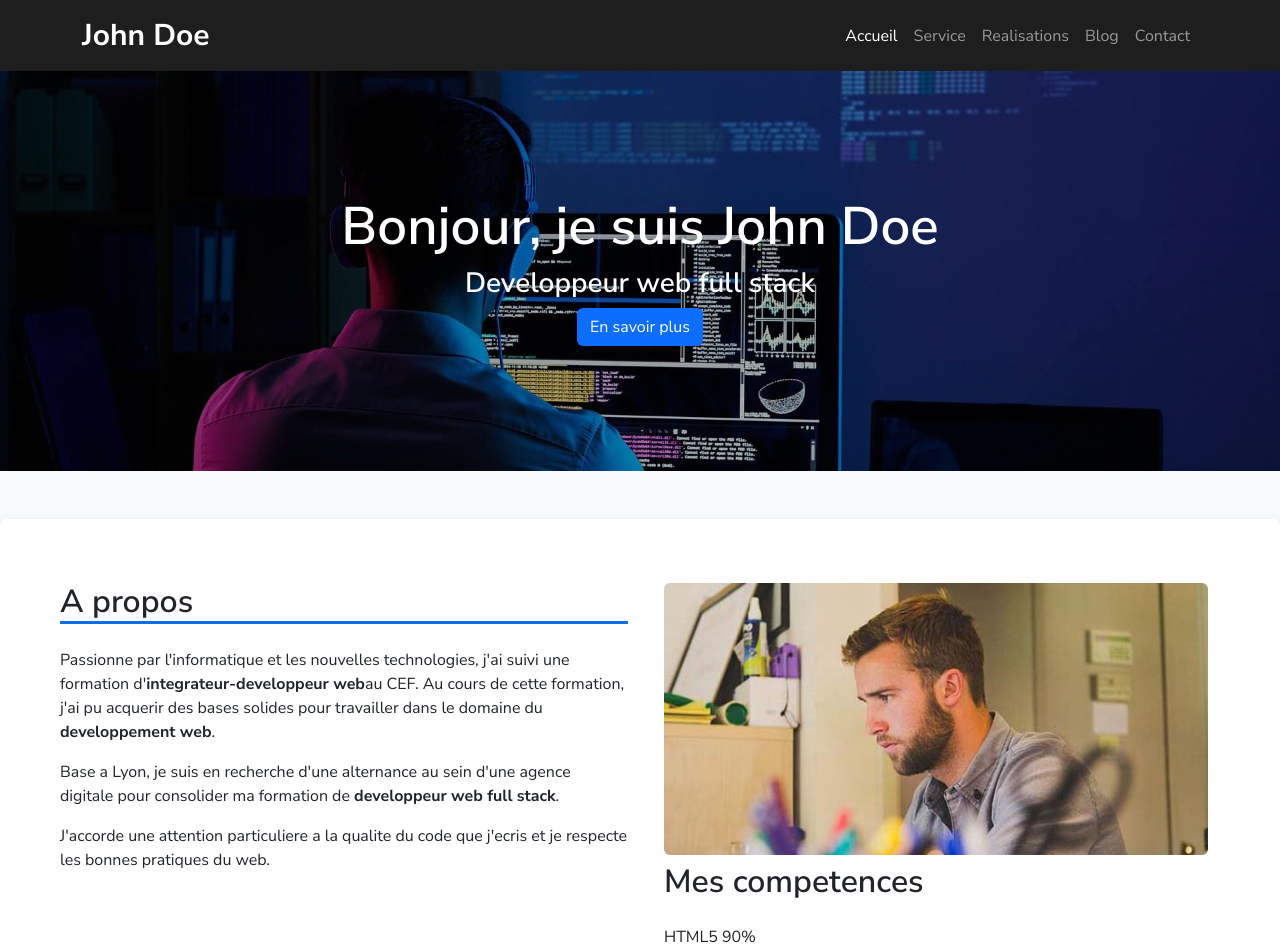
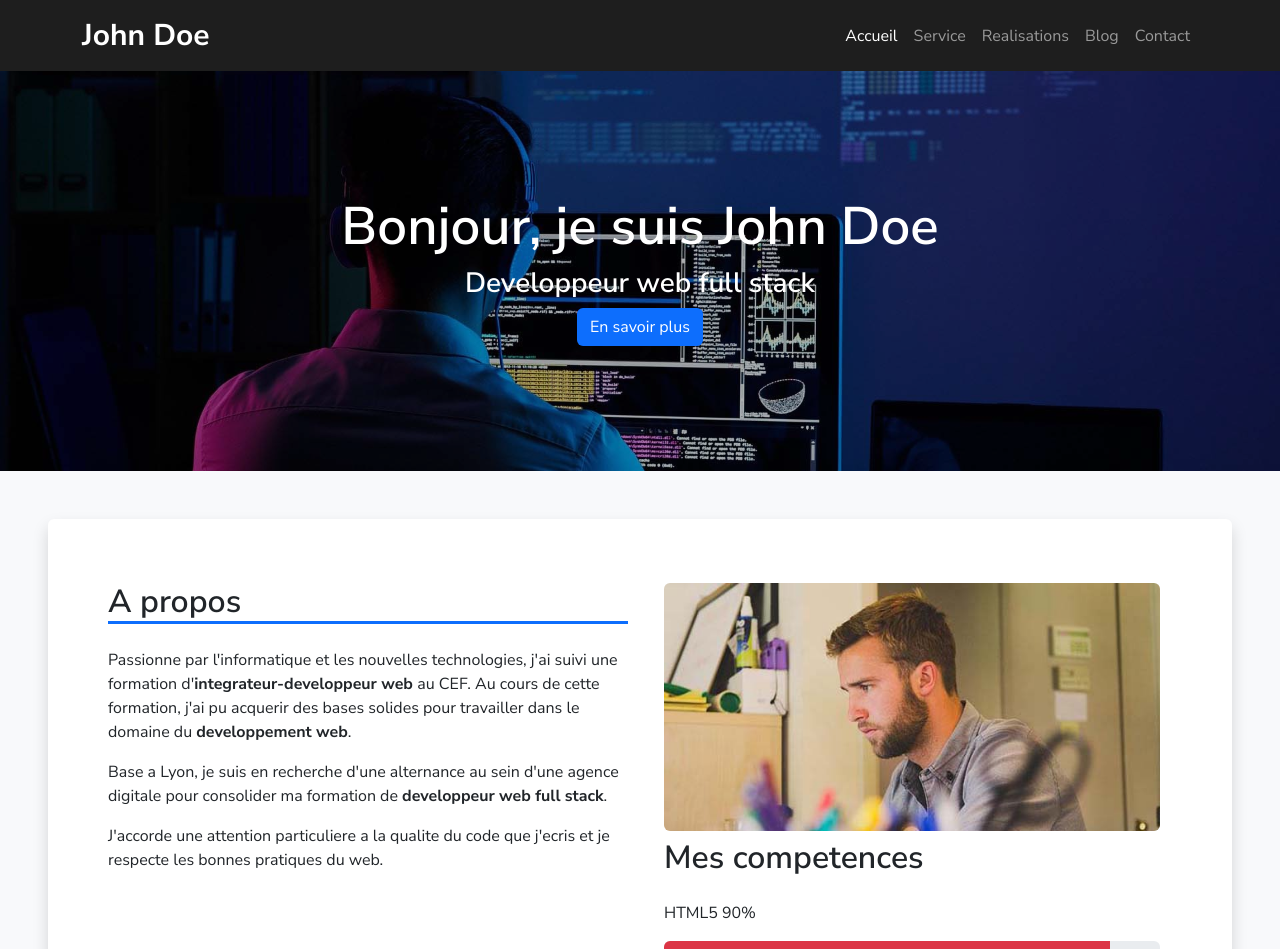
Before and after one commit to matiti61290/CV-react, a React (Create React App) app: page / in a window 1280 px wide. Shown: the top 949 px of the page. Built offline with nearby package versions, Linux system fonts and the light colour scheme.

Commit message:
home ajustement

```diff
--- a/src/components/Header.js
+++ b/src/components/Header.js
@@ -14,7 +14,7 @@ function Header(props) {
                     <Navbar.Collapse className="justify-content-end" id="basic-navbar-nav" >
                     <Nav activeKey={location.pathname}>
                         <Nav.Link href="/">Accueil</Nav.Link>
-                        <Nav.Link>Service</Nav.Link>
+                        <Nav.Link href="/service">Service</Nav.Link>
                         <Nav.Link>Realisations</Nav.Link>
                         <Nav.Link>Blog</Nav.Link>
                         <Nav.Link>Contact</Nav.Link>
--- a/src/index.css
+++ b/src/index.css
@@ -8,7 +8,7 @@
     color: white!important;
 }
 
-.background{
+.home-background{
     margin-bottom: 25%;
 }
 
@@ -31,6 +31,9 @@
 }
 
 @media screen and (min-width: 576px) {
+    .home-background{
+        margin-bottom: 10%;
+    }
     .bg-home{
         background-image: url("./style/img/hero-bg-tablette.jpg");
         background-color:rgba(0, 0, 0, 0.3);
--- a/src/pages/Home.js
+++ b/src/pages/Home.js
@@ -22,7 +22,7 @@ function Home() {
                 <h2 className="home-work text-white fw-semibold">Developpeur web full stack</h2>
                 <button  onClick={scrollToAnchor} className="btn bg-button text-white" >En savoir plus</button>
             </div>
-            <div className="background pt-5 bg-all">
+            <div className="home-background pt-5 mx-sm-5 bg-all">
                 <div className="container-fluid py-3 rounded bg-white shadow" ref={aboutMe}>
                     <div className="row px-5 my-5">
                         <div className="col-12 col-sm-6">
@@ -30,7 +30,7 @@ function Home() {
                                 A propos
                             </div>
                             <p className="fw-normal">
-                                Passionne par l'informatique et les nouvelles technologies, j'ai suivi une formation d'<strong>integrateur-developpeur web</strong>
+                                Passionne par l'informatique et les nouvelles technologies, j'ai suivi une formation d'<strong>integrateur-developpeur web </strong>
                                 au CEF. Au cours de cette formation, j'ai pu acquerir des bases solides pour travailler dans le domaine du <strong>developpement web</strong>.
                             </p>
                             <p className="fw-normal">
@@ -42,7 +42,7 @@ function Home() {
                         </div>
                         <div className="col-12 col-sm-6">
                             <div className="container">
-                                <img src={myPhoto} alt="Me" className="my-photo rounded" />
+                                <img src={myPhoto} alt="John Doe" className="my-photo rounded" />
                             </div>
                             <div className="container mt-2 d-flex flex-column gap-3">
                                 <h2 className="fw-semibold">Mes competences</h2>
```
